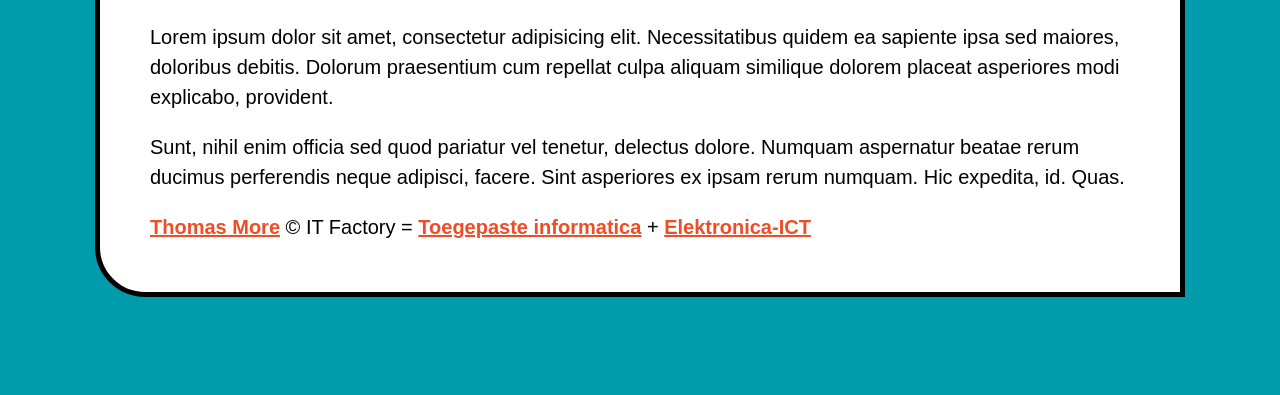
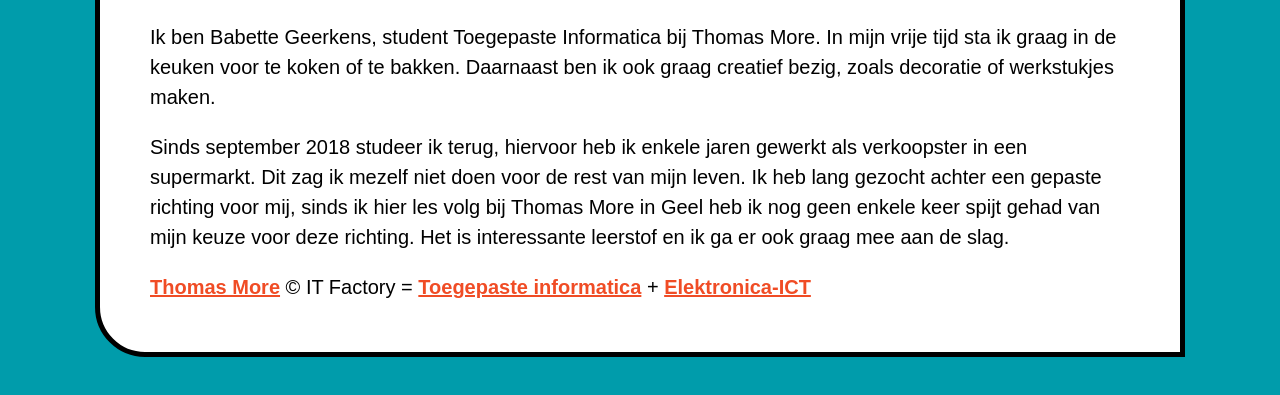
Before and after one commit to BabetteGeerkens/skillstaken, a plain HTML site: page index.html in a window 1280 px wide. Shown: the part 379-774 px from the top of the page. Drawn offline with Linux system fonts and the light colour scheme.

Commit message:
favicon aangebrachte en tekst gewijzigd

```diff
--- a/index.html
+++ b/index.html
@@ -3,6 +3,8 @@
 
 <head>
     <meta charset="UTF-8">
+    <meta name="author" content="Babette Geerkens">
+    <link rel="shortcut icon" href="favicon.ico">
     <title>Homepage</title>
     <meta name="viewport" content="width=device-width, initial-scale=1.0">
     <link rel="stylesheet" href="stijl.css">
@@ -24,8 +26,8 @@
         </header>
         <article>
             <h2>Wie ben ik?</h2>
-            <p>Lorem ipsum dolor sit amet, consectetur adipisicing elit. Necessitatibus quidem ea sapiente ipsa sed maiores, doloribus debitis. Dolorum praesentium cum repellat culpa aliquam similique dolorem placeat asperiores modi explicabo, provident.</p>
-            <p>Sunt, nihil enim officia sed quod pariatur vel tenetur, delectus dolore. Numquam aspernatur beatae rerum ducimus perferendis neque adipisci, facere. Sint asperiores ex ipsam rerum numquam. Hic expedita, id. Quas.</p>
+            <p>Ik ben Babette Geerkens, student Toegepaste Informatica bij Thomas More. In mijn vrije tijd sta ik graag in de keuken voor te koken of te bakken. Daarnaast ben ik ook graag creatief bezig, zoals decoratie of werkstukjes maken.  </p>
+            <p>Sinds september 2018 studeer ik terug, hiervoor heb ik enkele jaren gewerkt als verkoopster in een supermarkt. Dit zag ik mezelf niet doen voor de rest van mijn leven. Ik heb lang gezocht achter een gepaste richting voor mij, sinds ik hier les volg bij Thomas More in Geel heb ik nog geen enkele keer spijt gehad van mijn keuze voor deze richting. Het is interessante leerstof en ik ga er ook graag mee aan de slag.</p>
         </article>
         <footer>
             <a href="http://www.thomasmore.be/">Thomas More</a> &copy; IT Factory = <a href="https://www.facebook.com/ToegepasteInformatica.ThomasMoreBE/">Toegepaste informatica</a> + <a href="https://www.facebook.com/ElektronicaICT.ThomasMoreBE/">Elektronica-ICT</a>
```
Also changed, not shown: 1 other file.
